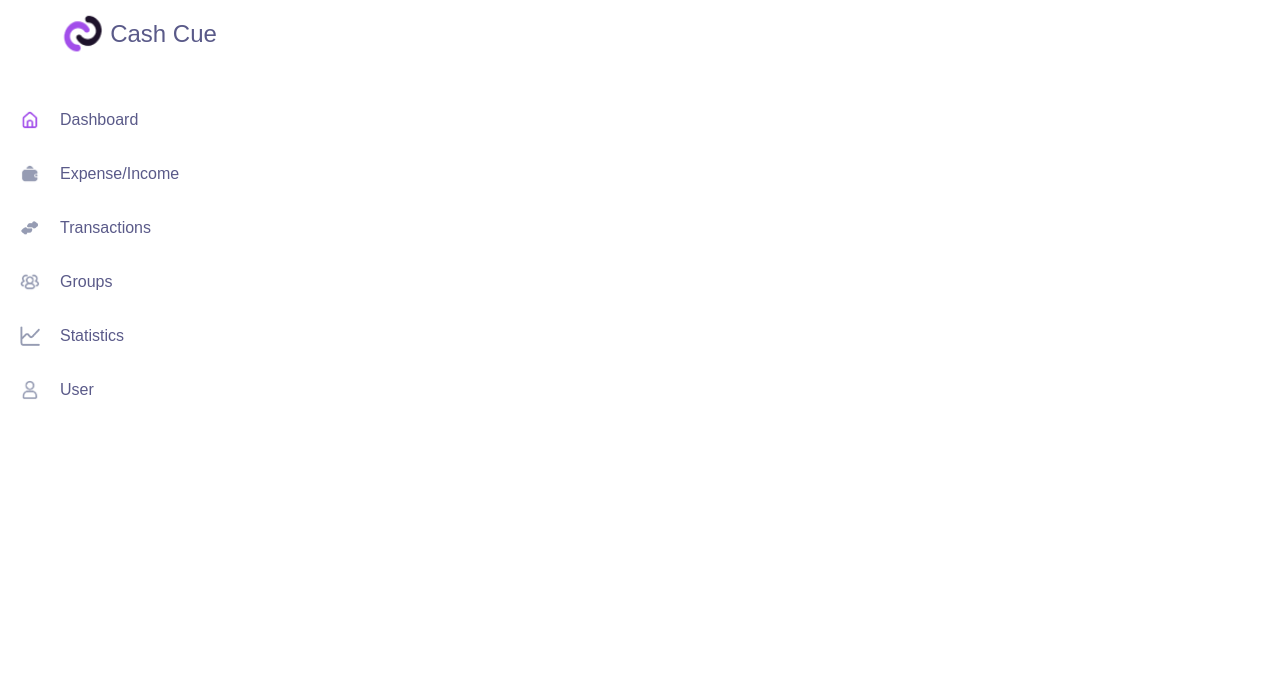
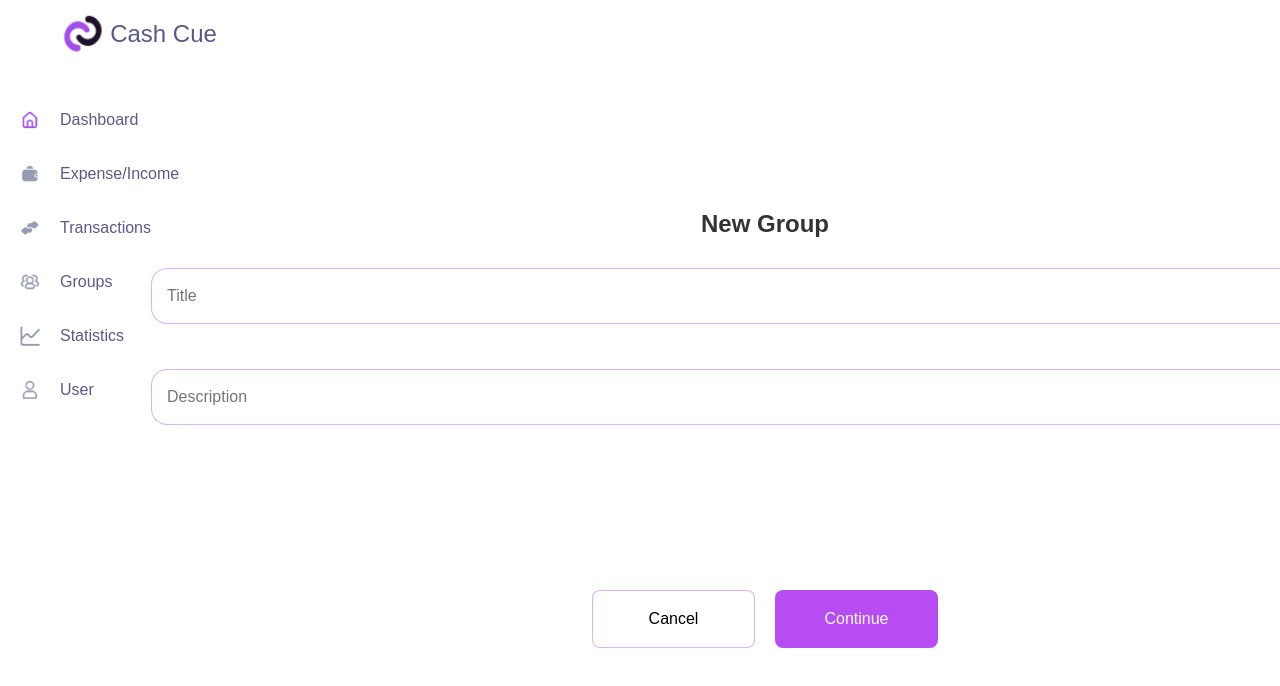
Before and after one commit to heyitsshubh/Expense-tracker, a React (Vite) app in the folder Expence app/: page /dashboard/create-group in a window 1280 px wide. Shown: the top 686 px of the page. Built offline with nearby package versions, Linux system fonts and the light colour scheme.

Commit message:
make create group

```diff
--- a/Expence app/src/Components/App.jsx
+++ b/Expence app/src/Components/App.jsx
@@ -21,6 +21,7 @@ import { TransactionsProvider } from "./TransactionContext"; // Context for real
 import UserProfile from "./UserProfile";
 import Statistics from "./Statistics";
 import Groups from "./Groups";
+import CreateGroup from "./Creategroup";
 
 function App() {
   // State to manage the username
@@ -47,6 +48,7 @@ function App() {
               <Route path="income" element={<ExpenseIncome />} />
               <Route path="transactions" element={<Transactions />} />
               <Route path="groups" element={<Groups />} />
+              <Route path="create-group" element={<CreateGroup />} />
               <Route path="stats" element={<Statistics />} />
               <Route path="user" element={<UserProfile />} />
             </Route>
--- /dev/null
+++ b/Expence app/src/Components/Creategroup.jsx
@@ -0,0 +1,32 @@
+import React from 'react';
+import "../Styles/Creategroup.css";
+
+function CreateGroup() {
+    return (
+        <>
+        <div style={{ textAlign: 'center', marginTop: '200px' }}>
+            <h1> New Group</h1>
+        </div>
+        <div className='form-group'>
+            <input type="text"
+             id="groupName"
+             name="groupName"
+              placeholder="Title"/>
+
+
+         <input type="text"
+             id="groupName"
+             name="groupName"
+              placeholder="Description"/>
+        </div>
+        <div className="button-group">
+                <button>Cancel</button>
+                <button>Continue</button>
+            </div>
+
+
+        </>
+    );
+}
+
+export default CreateGroup;
--- a/Expence app/src/Components/Groups.jsx
+++ b/Expence app/src/Components/Groups.jsx
@@ -5,7 +5,7 @@ function Groups() {
     const navigate = useNavigate();
 
     const handleCreateGroup = () => {
-        navigate('/create-group'); // Navigate to the "Create Group" page
+        navigate('/dashboard/create-group'); // Navigate to the "Create Group" page
     };
 
     return (
--- /dev/null
+++ b/Expence app/src/Styles/Creategroup.css
@@ -0,0 +1,44 @@
+.create-group-container {
+    text-align: center;
+    margin-top: 200px;
+}
+
+.form-group {
+    padding: 20px;
+    max-width: 500px;
+    margin: 0 auto;
+}
+
+.form-group input {
+    width: 1200px;
+    height: 56px;
+    padding: 15px;
+    margin-bottom: 45px;
+    transform: translateX(-32%);
+    border: 1px solid rgba(185, 104, 231, 0.5);
+    border-radius: 16px;
+    box-sizing: border-box;
+    background-color: white;
+}
+
+.button-group {
+    text-align: center;
+    margin-top: 100px;
+}
+
+.button-group button {
+    margin: 0 10px;
+    padding: 10px 20px;
+    border: none;
+    border-radius: 8px;
+    cursor: pointer;
+    width: 163px;
+    height: 58px;
+    background-color:rgba(182, 76, 242, 1);
+}
+
+.button-group button:first-child {
+    background-color: white;
+    color: black;
+    border: 1px solid  rgba(185, 104, 231, 0.5); /* Optional border for better visibility */
+}
```
Also changed, not shown: Expence app/src/Styles/group.css (deleted).
